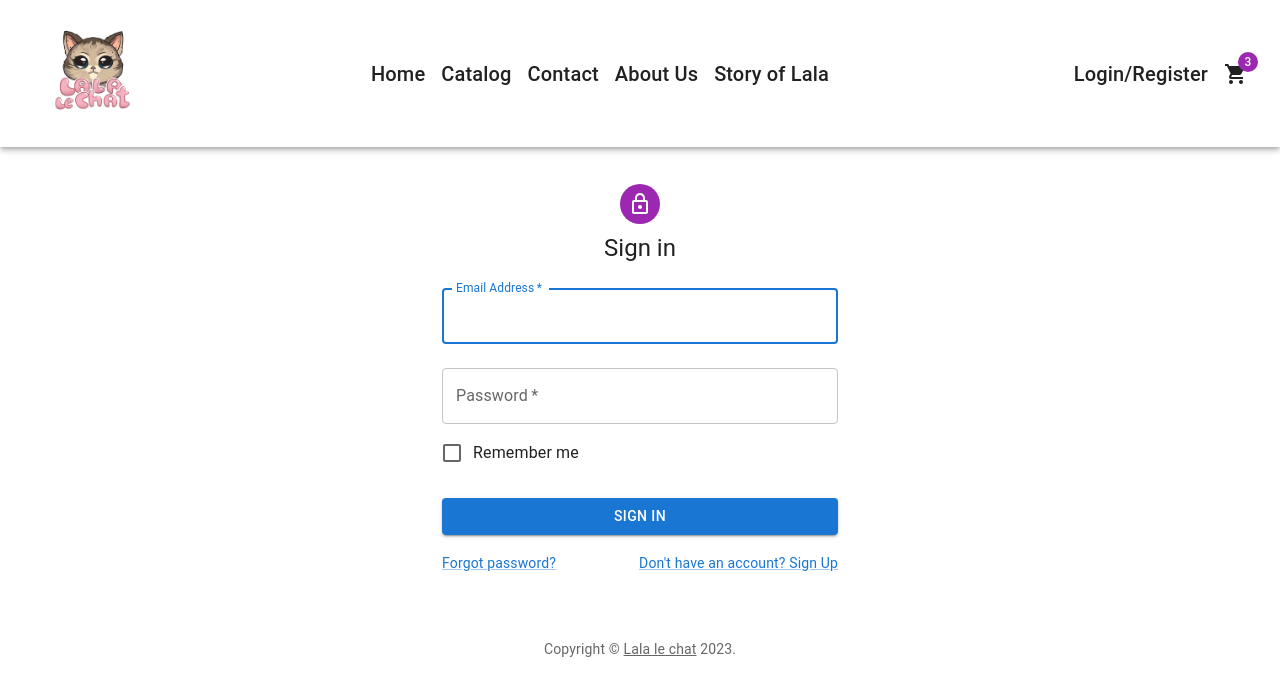
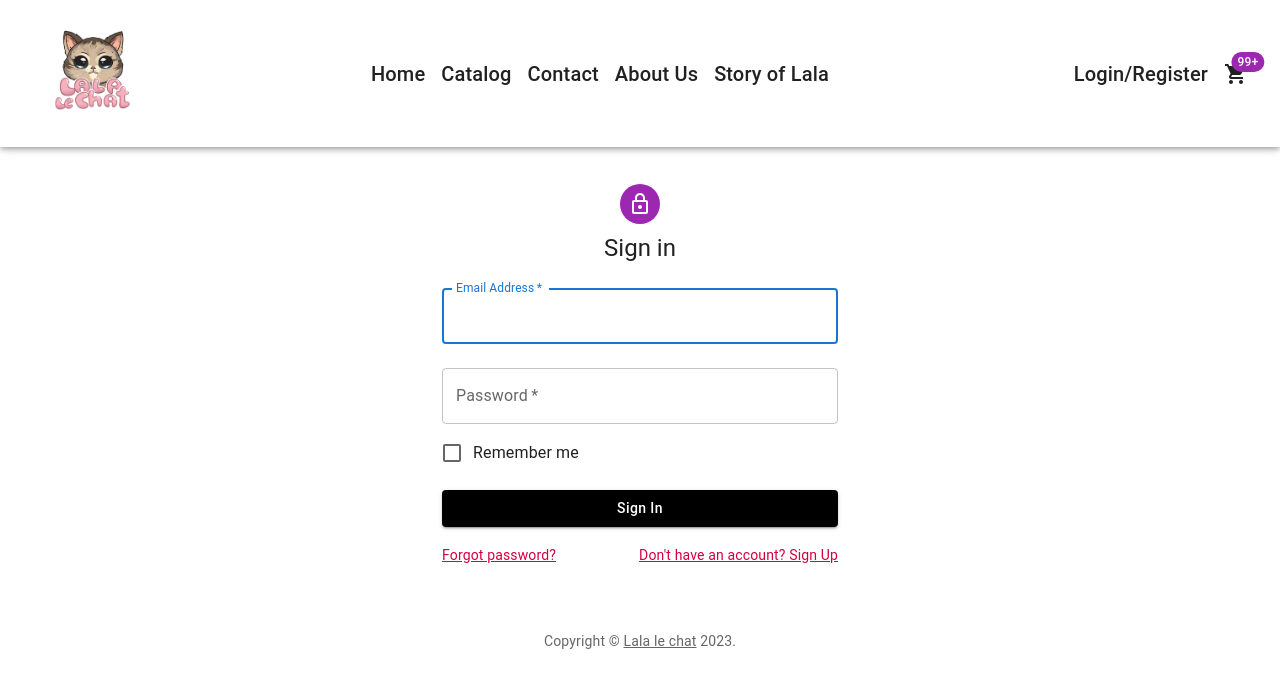
Before and after one commit to ahkoklol/ig3-projet-web-front, a React (Create React App) app: page /login in a window 1280 px wide. Shown: the top 696 px of the page. Built offline with nearby package versions, Linux system fonts and the light colour scheme.

Commit message:
login and register page design done

```diff
--- a/src/components/Navbar/Navbar.jsx
+++ b/src/components/Navbar/Navbar.jsx
@@ -76,7 +76,7 @@ const Navbar = () => {
                 </Typography>
             </IconButton>
             <IconButton component={Link} to="/cart" aria-label="Show cart items" color="inherit">
-                <Badge badgeContent={3} color="secondary">
+                <Badge badgeContent={500} color="secondary">
                 <ShoppingCart />
                 </Badge>
             </IconButton>
--- a/src/pages/About us/Aboutus.jsx
+++ b/src/pages/About us/Aboutus.jsx
@@ -12,7 +12,7 @@ const AboutUs = () => {
           At Lala Le Chat, we are passionate about the well-being of our feline friends and understand how important it is to ensure that they always have access to fresh food and water. That is why our team tests all of our products to ensure that users benefit from the highest range on the market. The products we choose are of high quality and have been selected with the aim of making cats happier. All of our products have been tested by Lala before being sold.
         </Typography>
         <div style={{ display: 'flex', justifyContent: 'center' }}>
-          <Button variant="contained" style={{ backgroundColor: 'black', color: 'white', textTransform:'none' }}>
+          <Button variant="contained" style={{ backgroundColor: 'black', color: 'white', textTransform:'none' }} href="/story">
             More on Lala
           </Button>
         </div>
--- a/src/pages/Home/Home.jsx
+++ b/src/pages/Home/Home.jsx
@@ -43,7 +43,7 @@ const Home = () => {
         <Grid item>
           <Button
             variant="contained"
-            sx={{ backgroundColor: 'black', color: 'white', textTransform: 'none' }}
+            style={{ backgroundColor: 'black', color: 'white', textTransform:'none' }}
             href="/catalog"
           >
             View Catalog
--- a/src/pages/Login/Login.jsx
+++ b/src/pages/Login/Login.jsx
@@ -85,18 +85,19 @@ export default function SignIn() {
               type="submit"
               fullWidth
               variant="contained"
-              sx={{ mt: 3, mb: 2 }}
+              sx={{ mt: 2, mb: 2 }}
+              style={{ backgroundColor: 'black', color: 'white', textTransform:'none' }}
             >
               Sign In
             </Button>
             <Grid container>
               <Grid item xs>
-                <Link href="#" variant="body2">
+                <Link href="#" variant="body2" style={{ color: '#d3003f', textDecorationColor: '#d3003f' }}>
                   Forgot password?
                 </Link>
               </Grid>
               <Grid item>
-                <Link href="/authentification" variant="body2">
+                <Link href="/authentification" variant="body2" style={{ color: '#d3003f', textDecorationColor: '#d3003f' }}>
                   {"Don't have an account? Sign Up"}
                 </Link>
               </Grid>
--- a/src/pages/Register/Register.jsx
+++ b/src/pages/Register/Register.jsx
@@ -111,13 +111,14 @@ export default function SignUp() {
               type="submit"
               fullWidth
               variant="contained"
-              sx={{ mt: 3, mb: 2 }}
+              sx={{ mt: 2, mb: 2 }}
+              style={{ backgroundColor: 'black', color: 'white', textTransform:'none' }}
             >
               Sign Up
             </Button>
             <Grid container justifyContent="flex-end">
               <Grid item>
-                <Link href="/login" variant="body2">
+                <Link href="/login" variant="body2" style={{ color: '#d3003f', textDecorationColor: '#d3003f' }}>
                   Already have an account? Sign in
                 </Link>
               </Grid>
```
